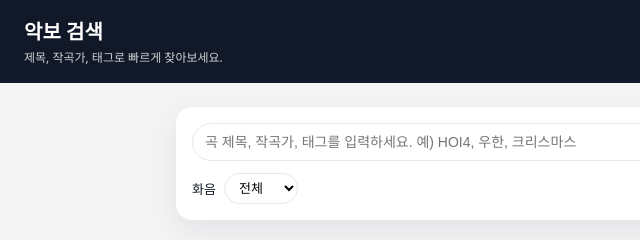
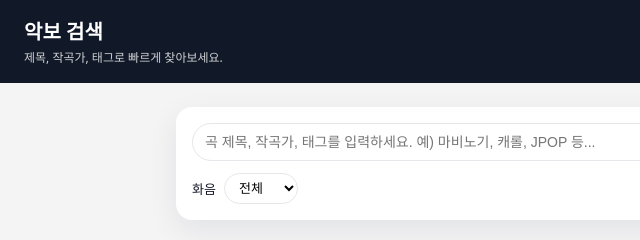
Before and after one commit to Heroaran/mobilyrics, a plain HTML site: page index.html in a window 1280 px wide. Shown: the top 240 px of the page, 0-640 px from the left. Drawn offline with Linux system fonts and the light colour scheme.

Commit message:
Update index.html

```diff
--- a/index.html
+++ b/index.html
@@ -255,7 +255,7 @@
         <input
           type="text"
           id="searchInput"
-          placeholder="곡 제목, 작곡가, 태그를 입력하세요. 예) HOI4, 우한, 크리스마스"
+          placeholder="곡 제목, 작곡가, 태그를 입력하세요. 예) 마비노기, 캐롤, JPOP 등..."
         />
       </div>
 
```
